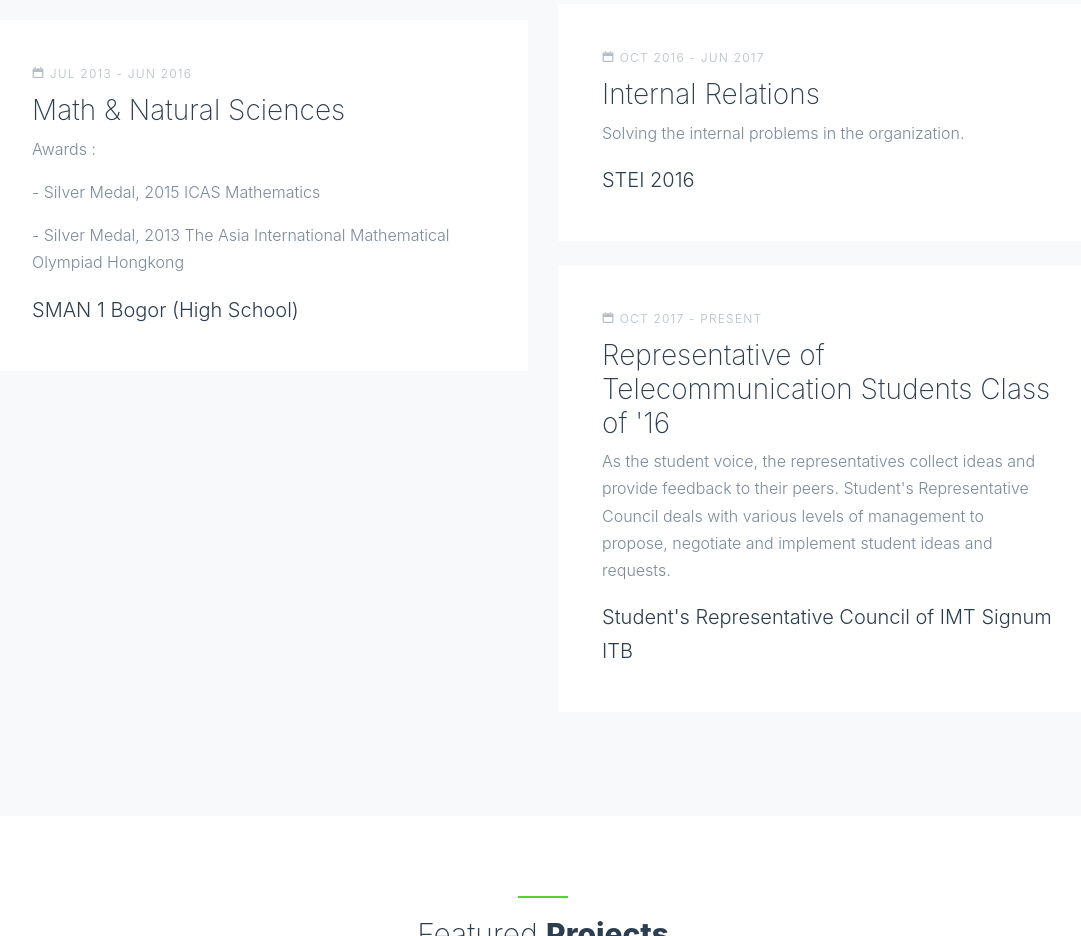
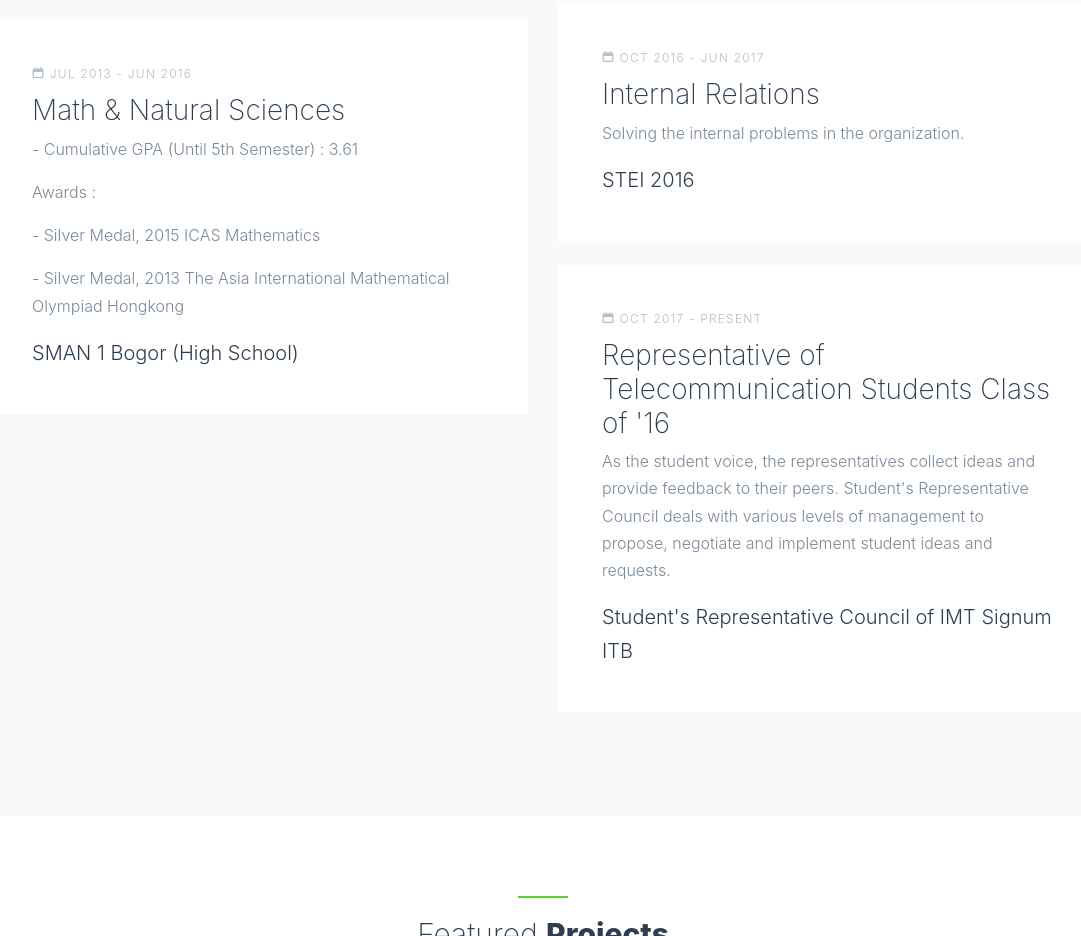
Before and after one commit to dimitrika/dimitrika197.github.io, a plain HTML site: page index.html in a window 1280 px wide. Shown: the part 2640-3576 px from the top of the page, without its empty margins (97-1178 px from the left). Drawn offline with nearby package versions, Linux system fonts and the light colour scheme; some packages are replaced by stand-ins of ours; no server answers; files whose address does not match are found by name.

Commit message:
Update index.html

```diff
--- a/index.html
+++ b/index.html
@@ -196,6 +196,7 @@
             <div class="resume-item mb-4">
               <span class="date"><span class="icon-calendar"></span> Jul 2013 - Jun 2016</span>
               <h3>Math & Natural Sciences</h3>
+	      <p>- Cumulative GPA (Until 5th Semester) : 3.61</p>
               <p>Awards :</p>
               <p>- Silver Medal, 2015 ICAS Mathematics</p>
               <p>- Silver Medal, 2013 The Asia International Mathematical Olympiad Hongkong </p>
```
